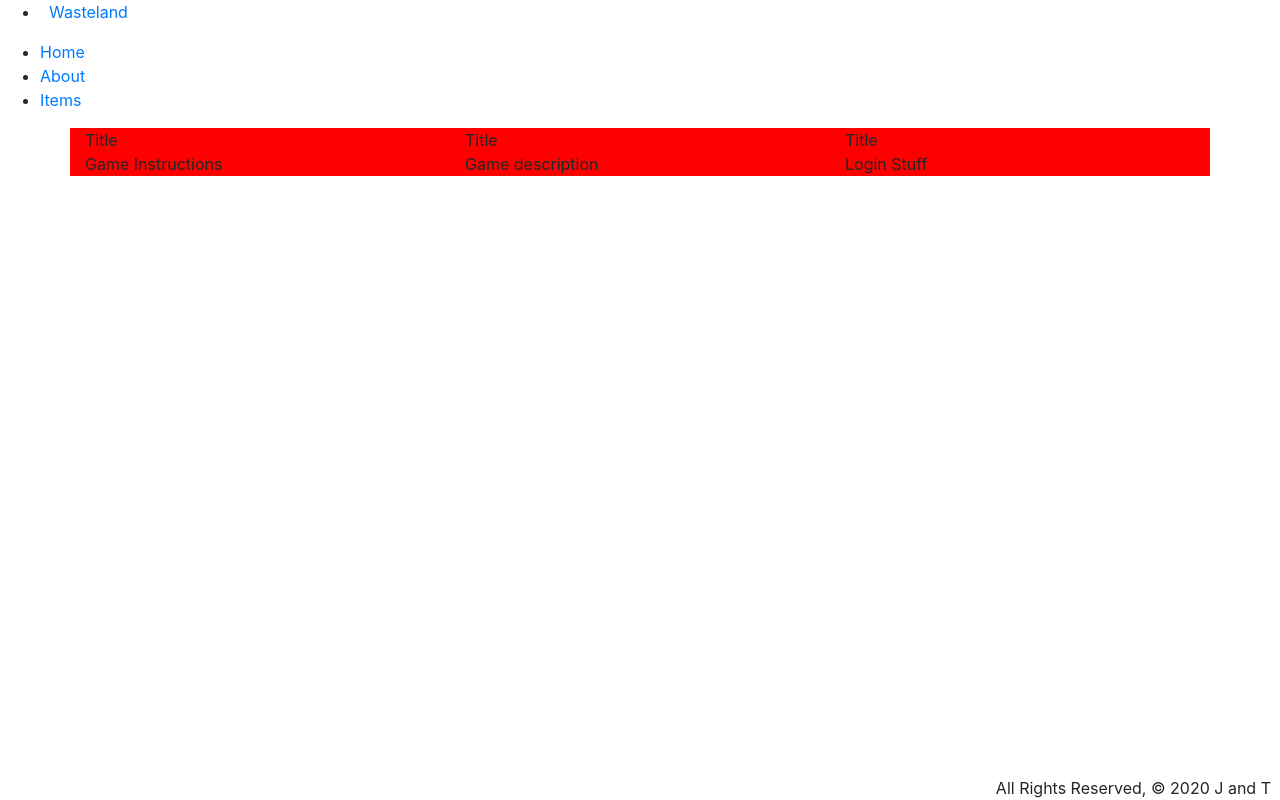
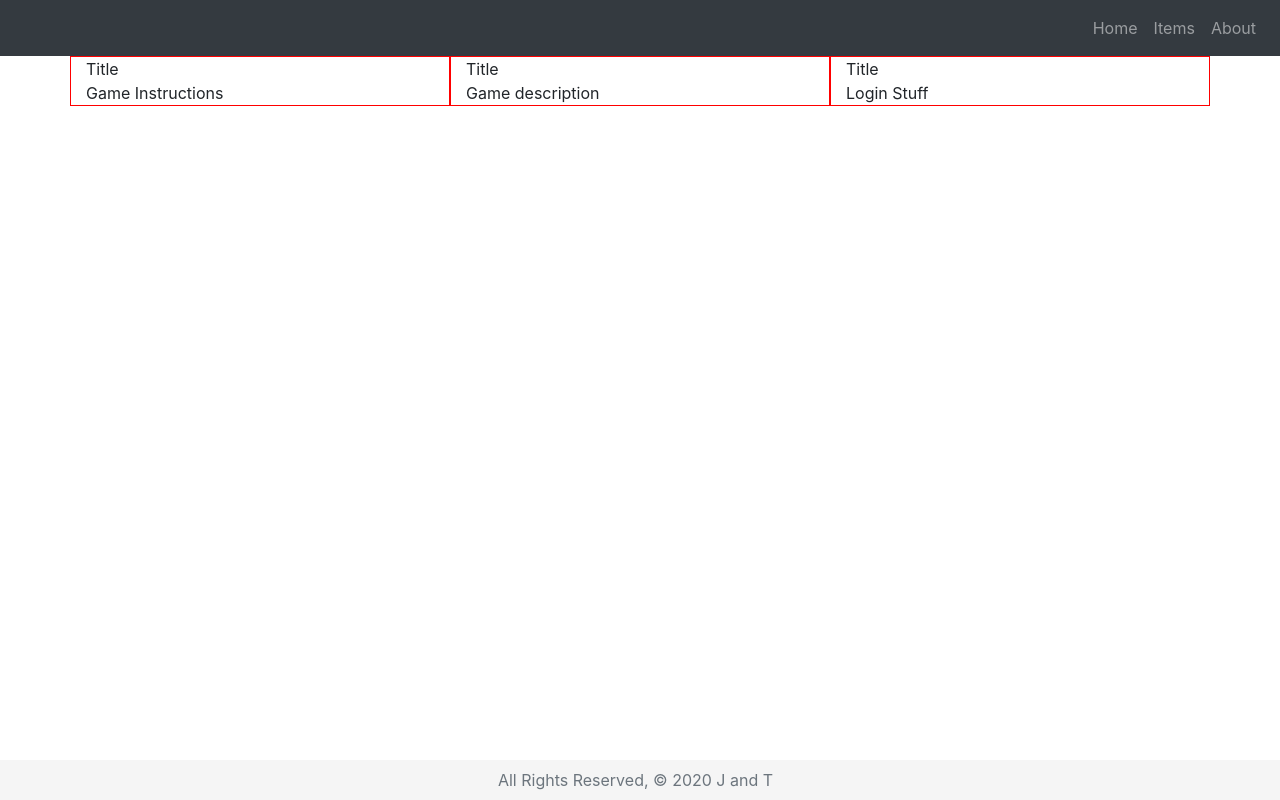
Before and after one commit to longevitytina/CV-Wasteland, a Django app: page / in a window 1280 px wide. Run offline with Django 3.2, Linux system fonts and the light colour scheme; some libraries are stand-ins or nearby versions.

Commit message:
Refactored base.html for bootstrap

```diff
--- a/wasteland/main_app/static/css/home.css
+++ b/wasteland/main_app/static/css/home.css
@@ -1,3 +1,3 @@
 .home-column {
-    background-color: red;
+    border: 1px solid red;
 }
--- a/wasteland/main_app/static/css/style.css
+++ b/wasteland/main_app/static/css/style.css
@@ -9,6 +9,11 @@ main {
 }
 
 footer {
-  padding-top: 0;
-  text-align: right;
+  position: absolute;
+  bottom: 0;
+  text-align: center;
+  width: 100%;
+  height: 5vh;
+  line-height: 5vh;
+  background-color: #f5f5f5;
 }
--- a/wasteland/main_app/templates/base.html
+++ b/wasteland/main_app/templates/base.html
@@ -15,30 +15,39 @@
 </head>
 
 <body>
-  <header class="navbar-fixed">
-    <nav>
-      <div class="nav-wrapper">
-        <ul>
-          <li><a href="/" class="left brand-logo">&nbsp;&nbsp;Wasteland</a></li>
-        </ul>
-        <ul class="right">
-          <li><a href="/#">Home</a></li>
-          <li><a href="/about">About</a></li>
-          <li><a href="/items">Items</a></li>
-          {% if user.is_authenticated %}
-          <li><a href="/profile">Profile</a></li>
-          <li><a href="{% url 'logout' %}">Log Out</a></li>
-          {% endif %}
-        </ul>
-      </div>
-    </nav>
+  <header class="navbar navbar-expand-lg navbar-dark bg-dark">
+    <ul class="navbar-nav ml-auto">
+      <li class="nav-item">
+        <a class="nav-link" href="/#">Home</a>
+      </li>
+      {% if user.is_authenticated %}
+      <li class="nav-item">
+        <a class="nav-link" href="/profile">Profile</a>
+      </li>
+      {% endif %}
+      <li class="nav-item">
+        <a class="nav-link" href="/items">Items</a>
+      </li>
+      <li class="nav-item">
+        <a class="nav-link" href="/about">About</a>
+      </li>
+      {% if user.is_authenticated %}
+      <li class="nav-item">
+        <a class="nav-link" href="{% url 'logout' %}">Log Out</a>
+      </li>
+      {% endif %}
+    </ul>
   </header>
+
   <main class="container">
     {% block content %}
     {% endblock %}
   </main>
-  <footer class="page-footer">
-    <div class="right">All Rights Reserved, &copy; 2020 J and T &nbsp;</div>
+
+  <footer class="footer">
+    <div class="container">
+      <span class="text-muted">All Rights Reserved, &copy; 2020 J and T &nbsp;</span>
+    </div>
   </footer>
 
   <script src="https://code.jquery.com/jquery-3.4.1.slim.min.js"
```
